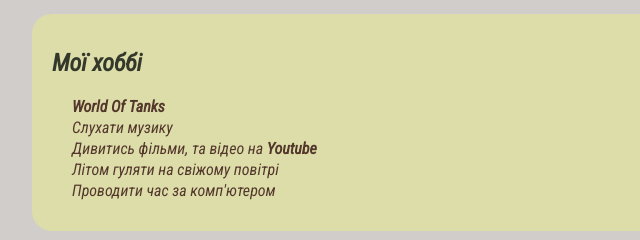
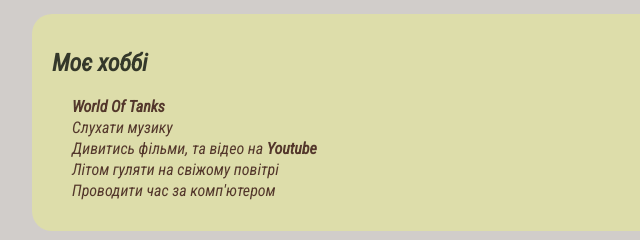
Before and after one commit to Zhenja93/my, a plain HTML site: page index.html in a window 1280 px wide. Shown: the part 311-551 px from the top of the page, 233-873 px from the left. Drawn offline with Linux system fonts and the light colour scheme.

Commit message:
Update index.html

```diff
--- a/index.html
+++ b/index.html
@@ -30,7 +30,7 @@
 
                         <div class="card bg-yellow">
 
-                                <h2> Мої хоббі</h2>
+                                <h2> Моє хоббі</h2>
 
                             <ol class="list">
                                     <li> <strong>    World Of Tanks</strong></li>
```
